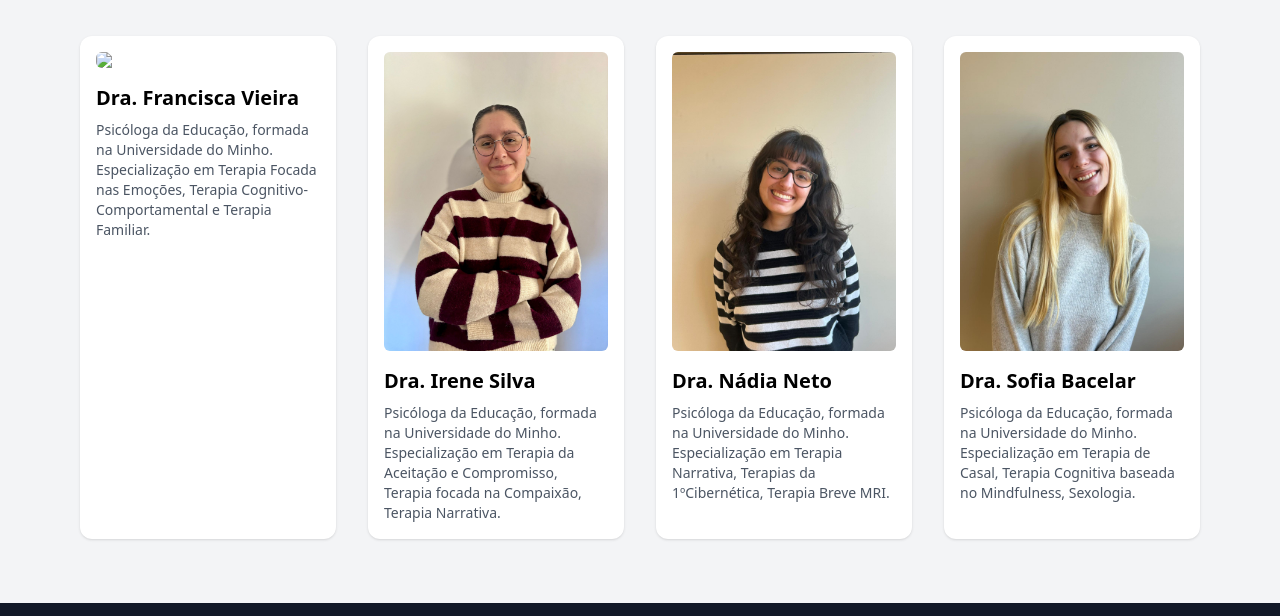
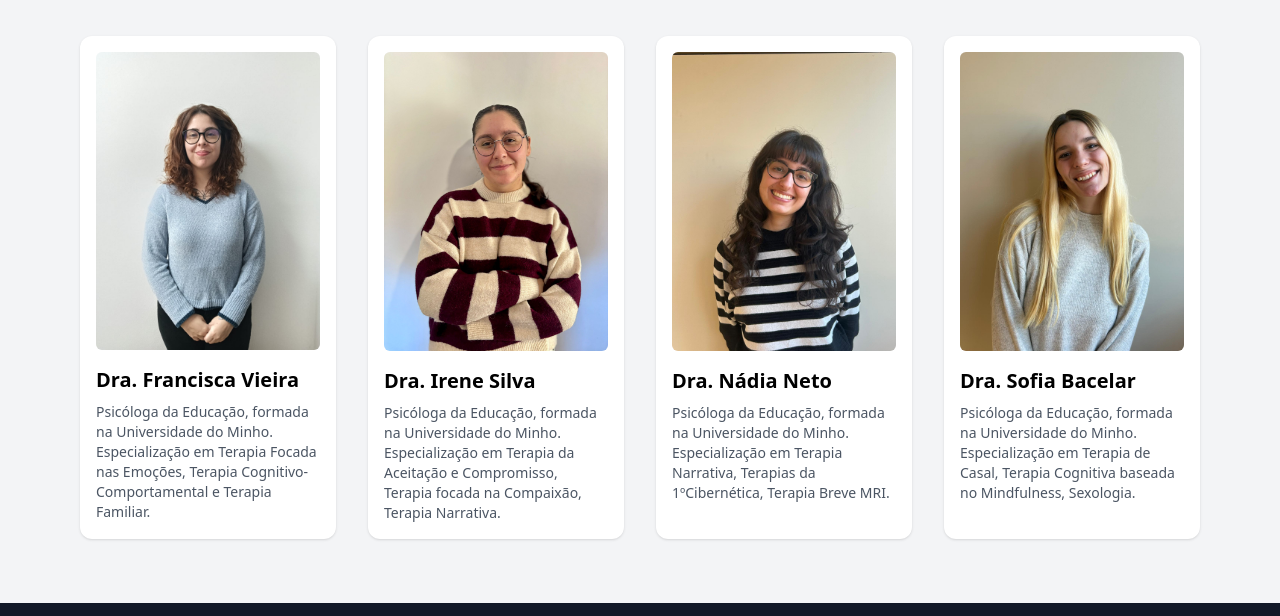
Before and after one commit to xbeatriz/projeto-emocoes, a plain HTML site: page quem-somos.html in a window 1280 px wide. Shown: the part 184-800 px from the top of the page. Drawn offline with nearby package versions, Linux system fonts and the light colour scheme.

Commit message:
add photo

```diff
--- a/quem-somos.html
+++ b/quem-somos.html
@@ -157,7 +157,7 @@
 
         <div class="grid md:grid-cols-2 lg:grid-cols-4 gap-8">
           <div class="bg-white p-4 shadow rounded-xl">
-            <img src="assets/img/pessoa1.jpg" class="rounded-md mb-4" />
+            <img src="assets/f.jpeg" class="rounded-md mb-4" />
             <h3 class="text-xl font-semibold">Dra. Francisca Vieira</h3>
             <p class="text-gray-600 text-sm mt-2">
               Psicóloga da Educação, formada na Universidade do Minho.
```
Also changed, not shown: assets/f.jpeg (added).
